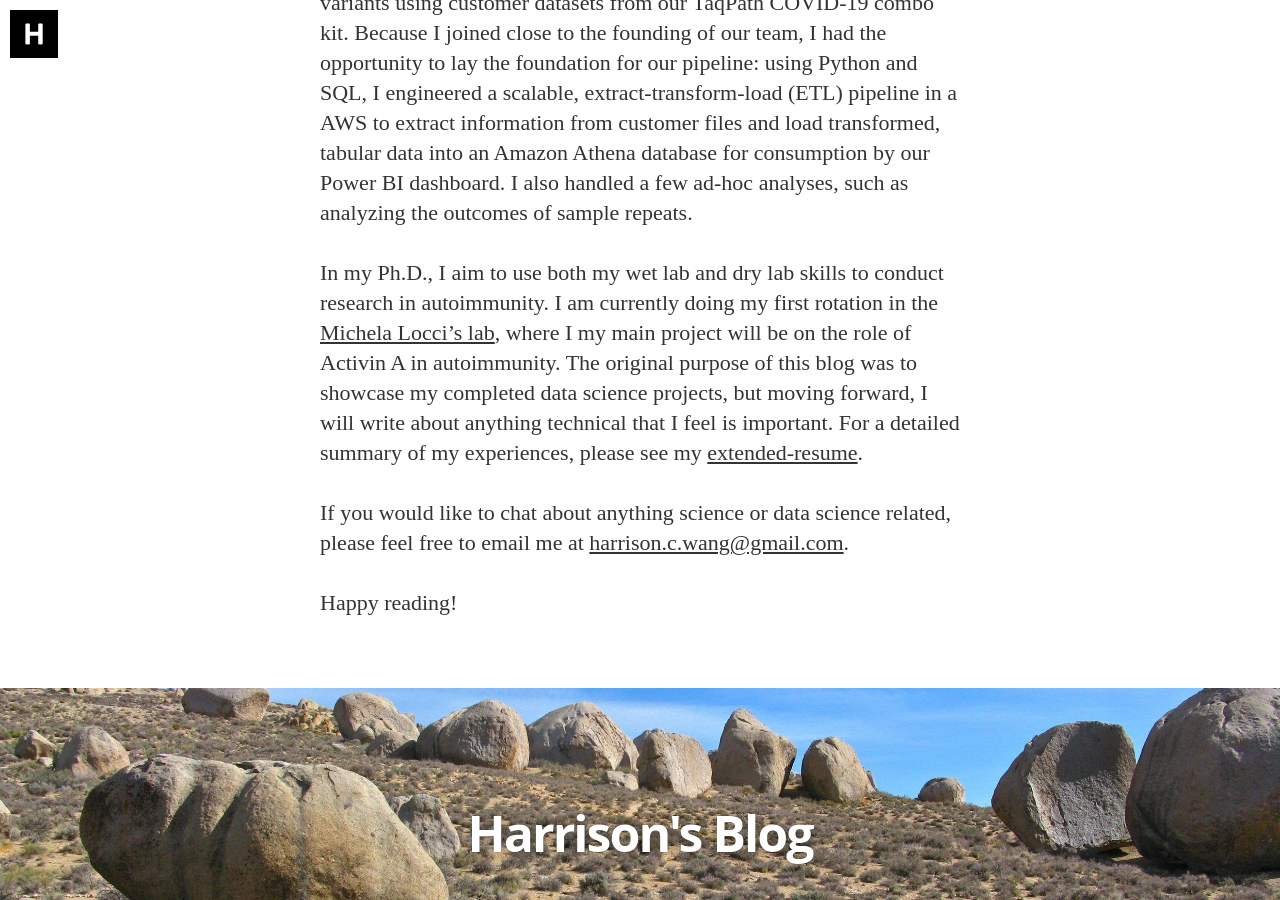
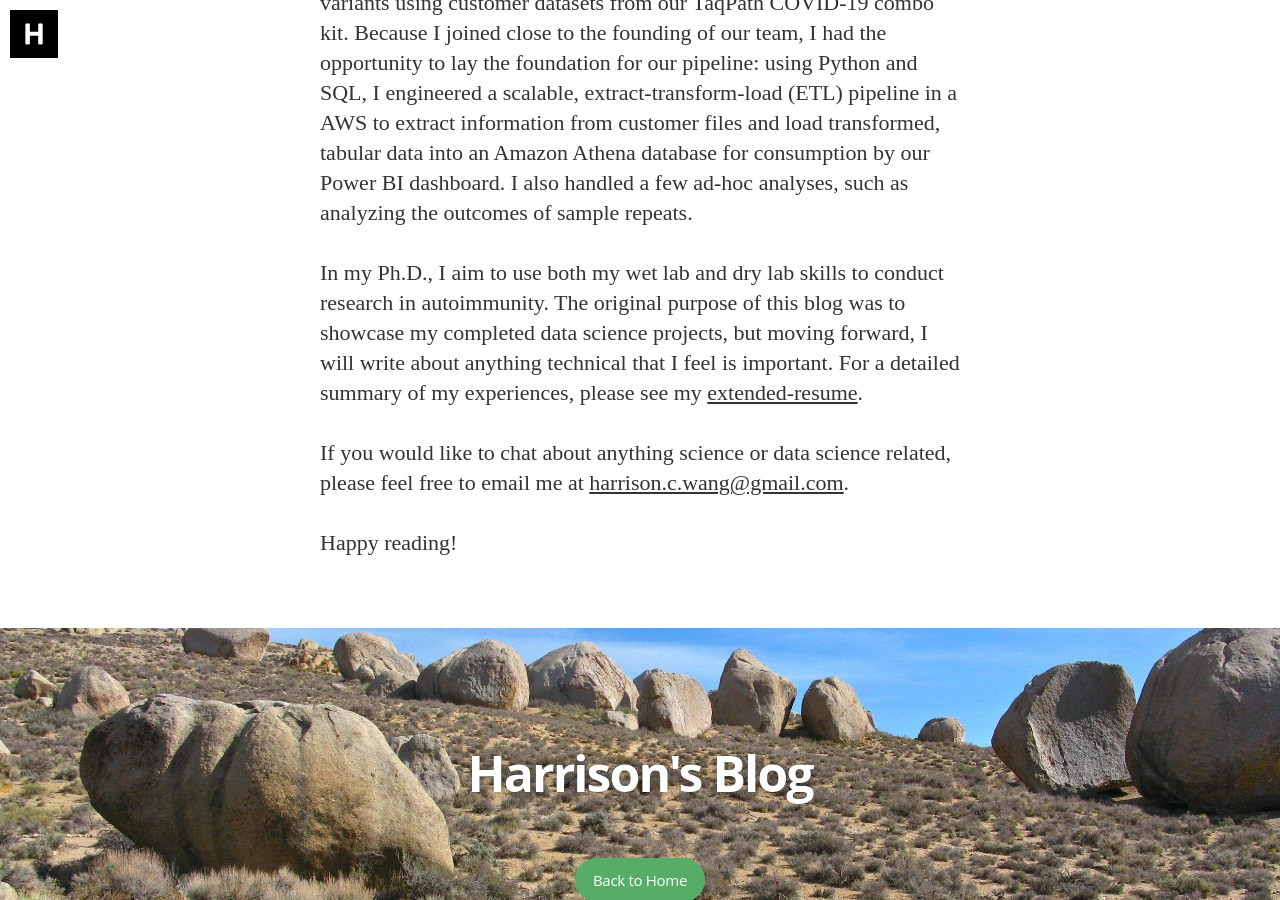
Before and after one commit to harrisonized/harrisonized.github.io, a Jekyll site: the page built from about.md, in a window 1280 px wide and 900 px high, scrolled down 1199 px. Built offline with Jekyll 4.4.1, drawn with Linux system fonts in a browser that asks for light colours; nearby versions of some CDN libraries; some web fonts are replaced.

Commit message:
update about page

```diff
--- a/about.md
+++ b/about.md
@@ -18,7 +18,7 @@ In 2019, I enrolled in [Metis](https://www.thisismetis.com/), a 12-week data sci
 
 In 2021, I joined Thermo-Fisher as an R&D Data Scientist, where my main project was the epidemiological surveillance of COVID-19 variants using customer datasets from our TaqPath COVID-19 combo kit. Because I joined close to the founding of our team, I had the opportunity to lay the foundation for our pipeline: using Python and SQL, I engineered a scalable, extract-transform-load (ETL) pipeline in a AWS to extract information from customer files and load transformed, tabular data into an Amazon Athena database for consumption by our Power BI dashboard. I also handled a few ad-hoc analyses, such as analyzing the outcomes of sample repeats.
 
-In my Ph.D., I aim to use both my wet lab and dry lab skills to conduct research in autoimmunity. I am currently doing my first rotation in the [Michela Locci's lab](https://www.loccilab.com/), where I my main project will be on the role of Activin A in autoimmunity. The original purpose of this blog was to showcase my completed data science projects, but moving forward, I will write about anything technical that I feel is important. For a detailed summary of my experiences, please see my [extended-resume](https://harrisonized.github.io/resume/harrison-wang-extended-resume.pdf).
+In my Ph.D., I aim to use both my wet lab and dry lab skills to conduct research in autoimmunity. The original purpose of this blog was to showcase my completed data science projects, but moving forward, I will write about anything technical that I feel is important. For a detailed summary of my experiences, please see my [extended-resume](https://harrisonized.github.io/resume/harrison-wang-extended-resume.pdf).
 
 If you would like to chat about anything science or data science related, please feel free to email me at [harrison.c.wang@gmail.com](mailto:harrison.c.wang@gmail.com).
 
```
